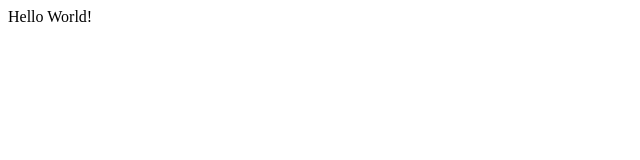
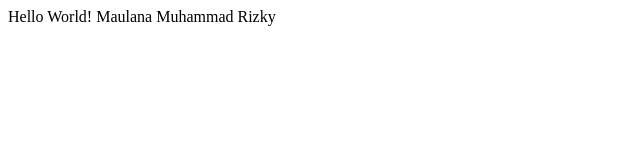
Before and after one commit to maulana5599/my-repo-from-remote, a plain HTML site: page index.html in a window 1280 px wide. Shown: the whole page, without its empty margins (0-640 px from the left). Drawn offline with Linux system fonts and the light colour scheme.

Commit message:
no message

```diff
--- a/index.html
+++ b/index.html
@@ -7,6 +7,6 @@
     <title>Document</title>
 </head>
 <body>
-    Hello World!
+    Hello World! Maulana Muhammad Rizky
 </body>
 </html>
```
